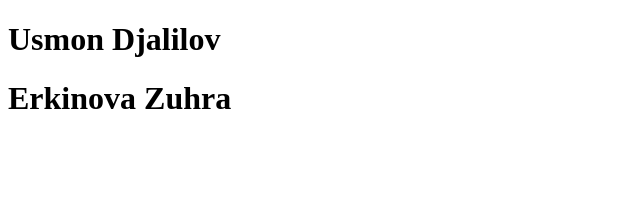
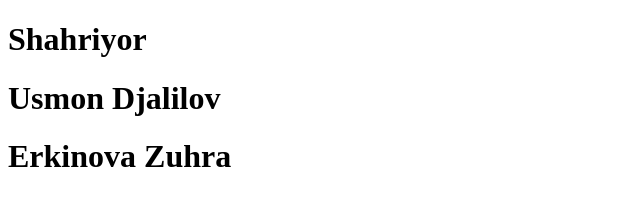
Before and after one commit to StakerSnayperBrawlStars228/Repo-4, a plain HTML site: page index.html in a window 1280 px wide. Shown: the whole page, without its empty margins (0-640 px from the left). Drawn offline with Linux system fonts and the light colour scheme.

Commit message:
Update index.html

```diff
--- a/index.html
+++ b/index.html
@@ -9,6 +9,7 @@
 <body>
 <div class="container">
 
+    <h1>Shahriyor</h1>
 
 <h1>Usmon Djalilov</h1>
 
```
